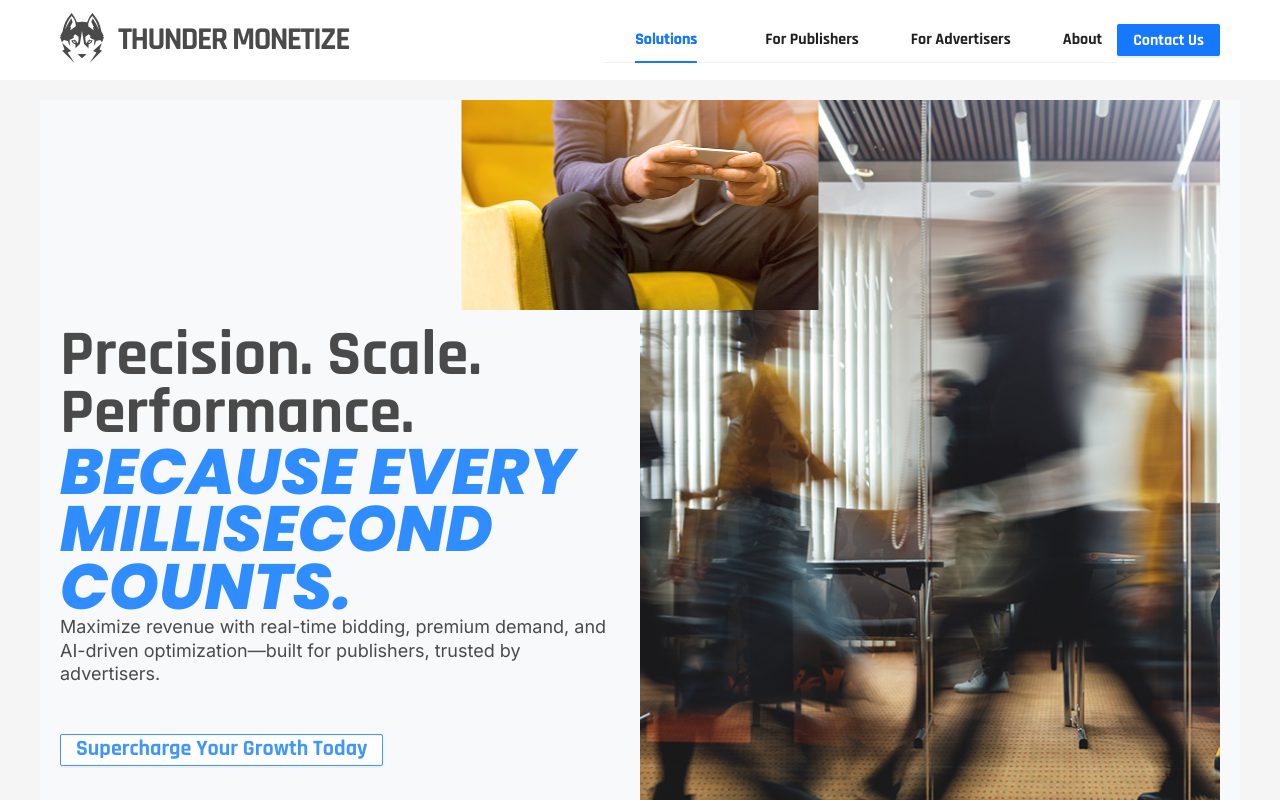
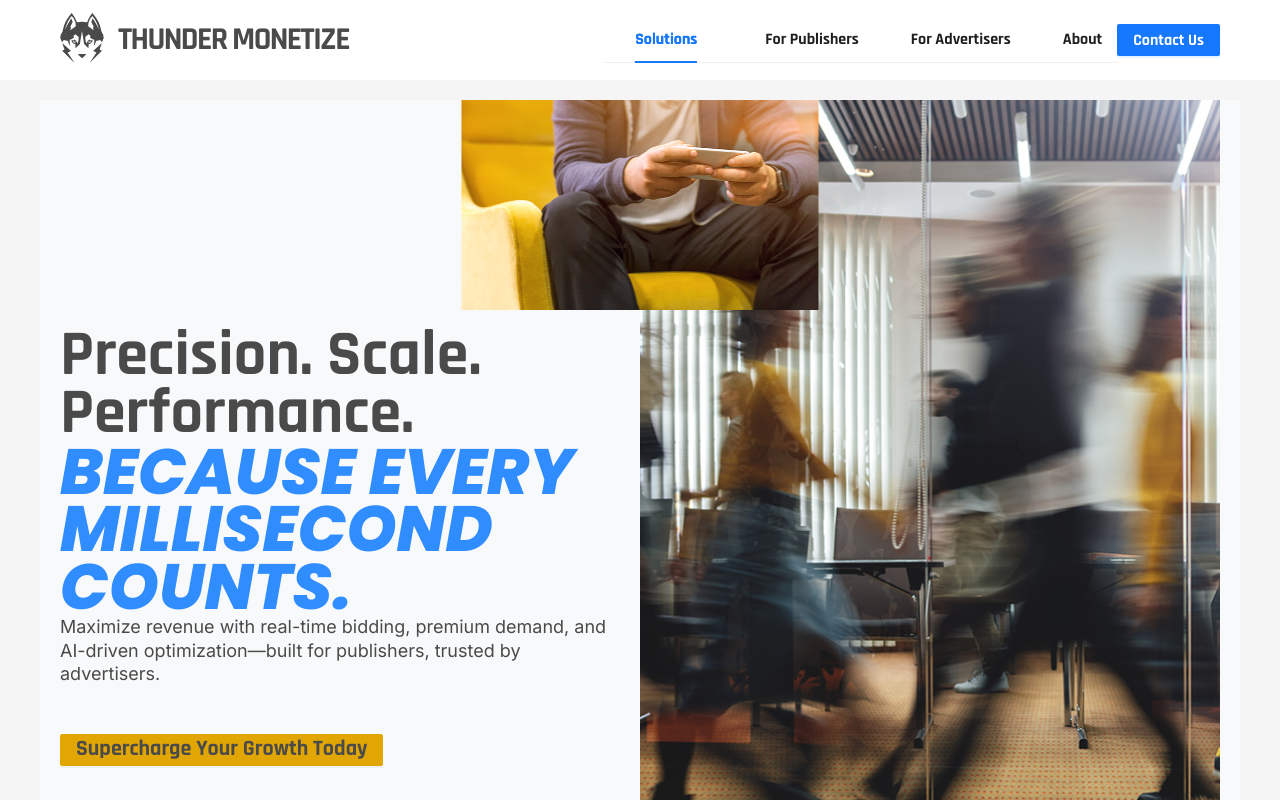
Before and after one commit to jwong65/vite-react-site, a React (Vite) app: page / in a window 1280 px wide. In both pictures the pointer is over the button "Supercharge Your Growth Today". Shown: the top 800 px of the page. Built offline with nearby package versions, Linux system fonts and the light colour scheme.

Commit message:
Added button styling for the two yellow buttons on hover/focus

```diff
--- a/src/pages/home.css
+++ b/src/pages/home.css
@@ -256,6 +256,14 @@
 .home-container-3 .redirect.ant-btn:focus {
     border: 1px solid #06C;
     background: #06C;
+}
+.page-wrapper .text-overlay-1 .ant-btn:hover,
+.page-wrapper .text-overlay-1 .ant-btn:focus,
+.page-wrapper .home-container-4 .ant-btn:hover,
+.page-wrapper .home-container-4 .ant-btn:focus {
+    border: 1px solid #E2A602;
+    background: #E2A602;
+    color: var(--Primary-Thunderstorm-Gray, #4A4A4A)
 }
 
 .text-overlay-2{
```
